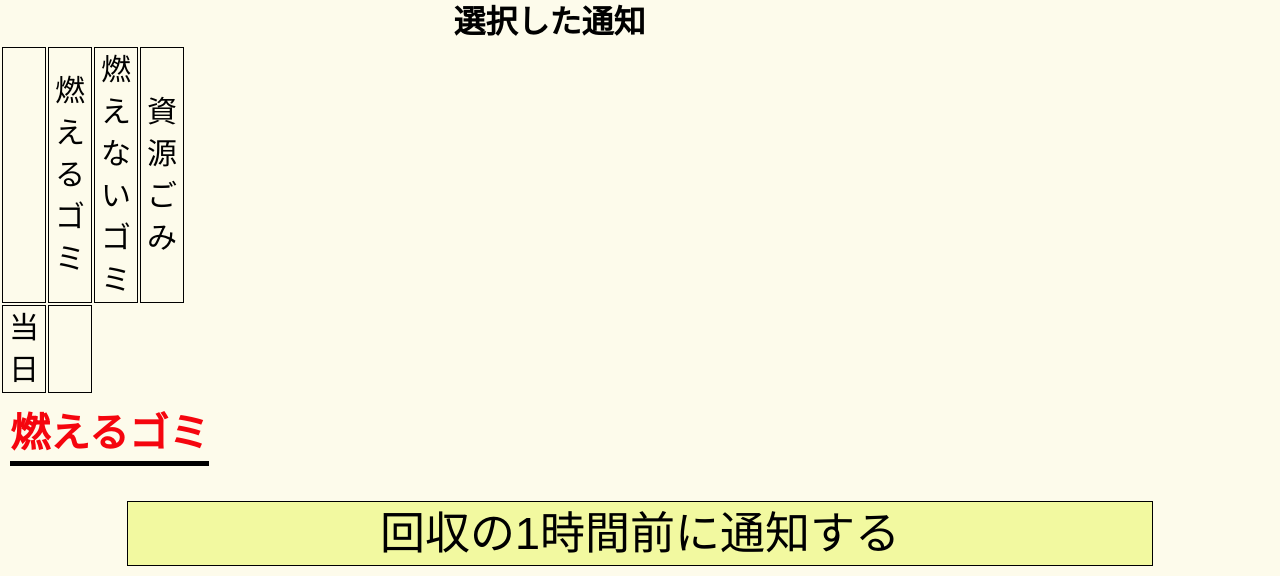
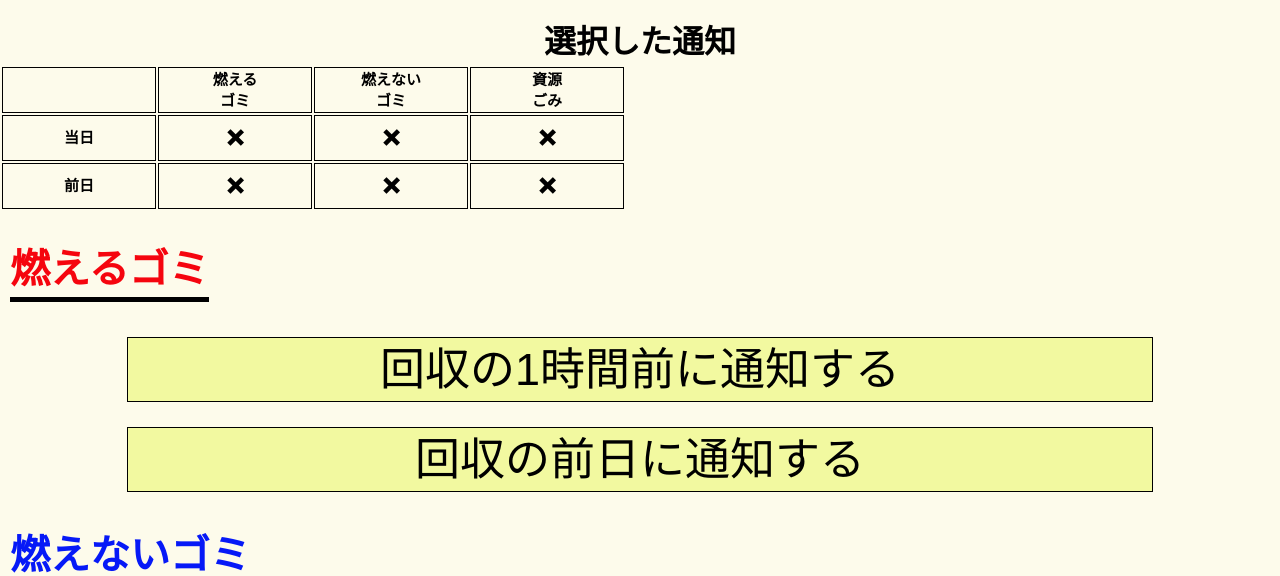
Before and after one commit to YutoGIma/gomidasi, a Flask app: template templates/bell.html in a window 1280 px wide. Shown: the part 80-656 px from the top of the page. Run offline with Flask 2, Linux system fonts and the light colour scheme; the template is opened without the code that fills it: most values are stand-ins (such as "Sample title", 1, 10 or a date in 2020); some libraries are stand-ins or nearby versions.

Commit message:
通知確認

```diff
--- a/static/css/style.css
+++ b/static/css/style.css
@@ -108,6 +108,7 @@
 
 .kensaku {
     height: 35px;
+    font-size:20px;
 }
 
 .select_erea{
@@ -187,6 +188,23 @@
 }
 .resource{
     color:green;
+}
+.my_bell {
+    margin:20px auto;
+    text-align:center;
+}
+.my_bell td{
+    width:150px;
+    font-size:15px;
+}
+.my_bell table{
+    margin:10 auto;
+}
+.my_bell{
+    font-weight: 1000;
+}
+.my_bell p{
+    font-size:30px;
 }
 
 
--- a/templates/bell.html
+++ b/templates/bell.html
@@ -24,42 +24,64 @@
 
     </header>
     <main>
-        <div>
+        <div class="my_bell">
             <h1>選択した通知</h1>
             <table>
                 <tr>
                     <td></td>
-                    <td>燃えるゴミ</td>
-                    <td>燃えないゴミ</td>
-                    <td>資源ごみ</td>
+                    <td>燃える<br>ゴミ</td>
+                    <td>燃えない<br>ゴミ</td>
+                    <td>資源<br>ごみ</td>
                 </tr>
                 <tr>
                     <td>当日</td>
                     <td>
-                        {% if  fireto >= 1 %}
-                        <p>〇</p>
+                        {% if fireto >= 1 %}
+                        <p>○</p>
+                        {% else %}
+                        <p>×</p>
+                        {% endif %}
+                    </td>
+                    <td>
+                        {% if no_fireto >= 1 %}
+                        <p>○</p>
+                        {% else %}
+                        <p>×</p>
+                        {% endif %}
+                    </td>
+                    <td>
+                        {% if sourceto >= 1 %}
+                        <p>○</p>
+                        {% else %}
+                        <p>×</p>
+                        {% endif %}
+                    </td>
+                </tr>
+                <tr>
+                    <td>前日</td>
+                    <td>
+                        {% if fireyes >= 1 %}
+                        <p>○</p>
+                        {% else %}
+                        <p>×</p>
+                        {% endif %}
+                    </td>
+                    <td>
+                        {% if no_fireyes >= 1 %}
+                        <p>○</p>
+                        {% else %}
+                        <p>×</p>
+                        {% endif %}
+                    </td>
+                    <td>
+                        {% if sourceyes >= 1 %}
+                        <p>○</p>
+                        {% else %}
+                        <p>×</p>
                         {% endif %}
                     </td>
                 </tr>
             </table>
-            {% if  fireto >= 1 %}
-            <p>燃えるゴミ-当日</p>
-            {% endif %}
-            {% if  no_fireto >=1 %}
-            <p>燃えないゴミ-当日</p>
-            {% endif %}
-            {% if sourceto >=1 %}
-            <p>資源ごみ-当日</p>
-            {% endif %}
-            {% if fireyes >=1 %}
-            <p>燃えるゴミ-前日</p>
-            {% endif %}
-            {% if no_fireyes >=1 %}
-            <p>燃えないゴミ-前日</p>
-            {% endif %}
-            {% if sourceyes >=1 %}
-            <p>資源ごみ-前日</p>
-            {% endif %}
 
         </div>
         <h1 class="bell fire">燃えるゴミ</h1>
--- a/templates/topmenu.html
+++ b/templates/topmenu.html
@@ -14,7 +14,7 @@
         <div class="gomisc">
         <form action="/gomi_sc" method="POST">
             <tr>
-            <td><input type="text" placeholder="ゴミの分別を検索" class="gomi_in" size="25" name="gomi_in"></td>
+            <td><input type="text" placeholder="ゴミの分別を検索" class="gomi_in" size="16" name="gomi_in"></td>
             <td><input type="submit" value="検索" class="kensaku"></td>
             </tr>
         </form>
```
